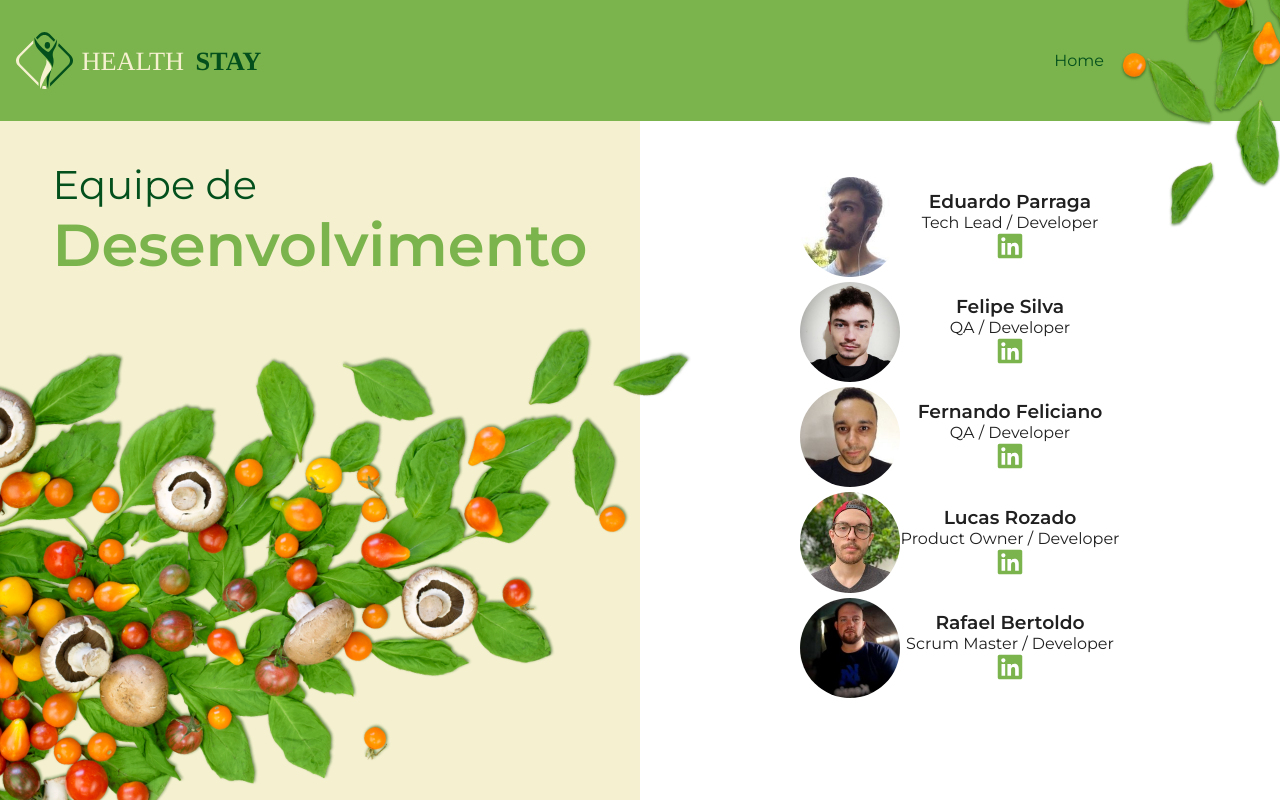
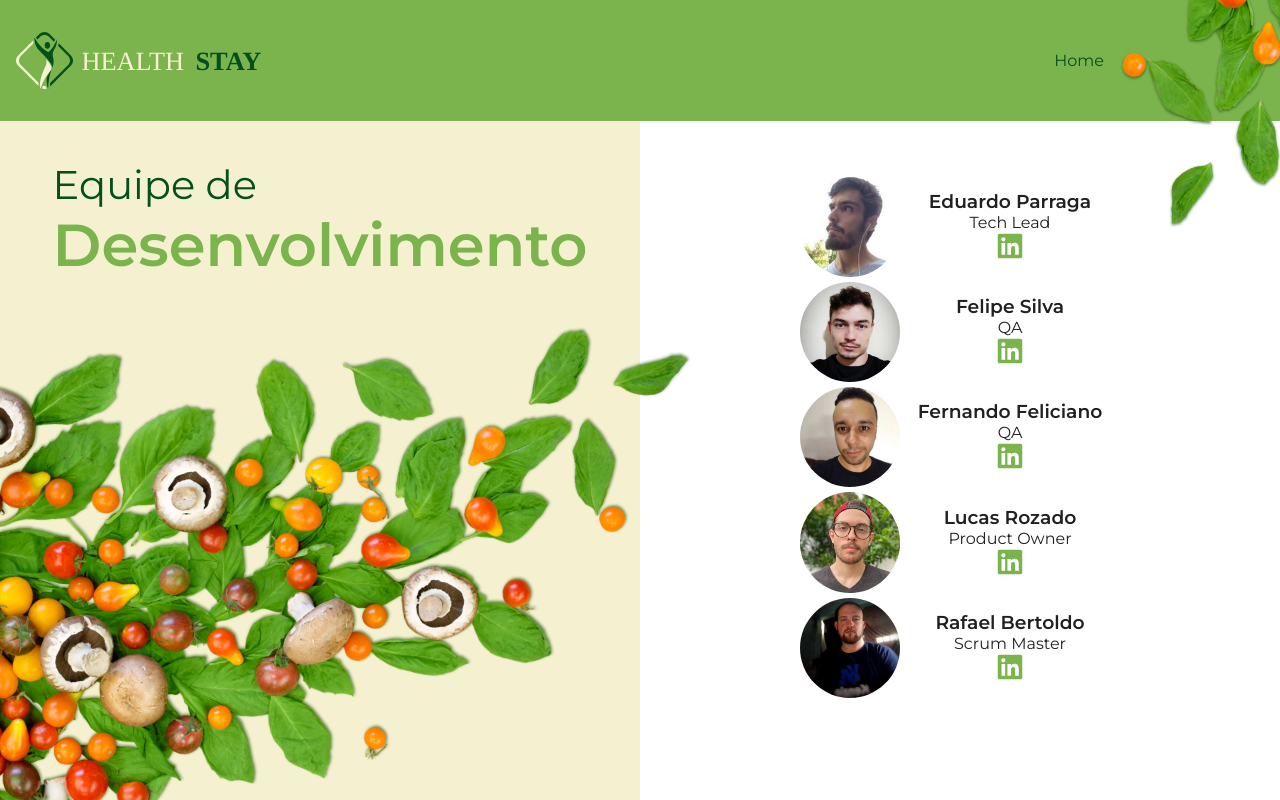
Before and after one commit to flp-ads/health-stay, a React (Create React App) app: page /sobre in a window 1280 px wide. Built offline with nearby package versions, Linux system fonts and the light colour scheme.

Commit message:
fix: linkdin Rafael fixed

```diff
--- a/src/pages/AboutUs/index.jsx
+++ b/src/pages/AboutUs/index.jsx
@@ -55,7 +55,7 @@ const AboutUs = () => {
             <img src={Eduardo} alt="RafaPhoto" />
             <div>
               <h3>Eduardo Parraga</h3>
-              <p>Tech Lead / Developer</p>
+              <p>Tech Lead</p>
               <a href="https://www.linkedin.com/in/eduardo-parraga-2b0a72185/">
                 <FaLinkedin size={28} />
               </a>
@@ -65,7 +65,7 @@ const AboutUs = () => {
             <img src={Felipe} alt="RafaPhoto" />
             <div>
               <h3>Felipe Silva </h3>
-              <p>QA / Developer</p>
+              <p>QA</p>
               <a href="https://www.linkedin.com/in/felipe-silva-3855541a4">
                 <FaLinkedin size={28} />
               </a>
@@ -75,7 +75,7 @@ const AboutUs = () => {
             <img src={Fernando} alt="RafaPhoto" />
             <div>
               <h3>Fernando Feliciano </h3>
-              <p>QA / Developer</p>
+              <p>QA</p>
               <a href="https://www.linkedin.com/in/fernando-rodrigo-83773b21a/">
                 <FaLinkedin size={28} />
               </a>
@@ -85,7 +85,7 @@ const AboutUs = () => {
             <img src={Lucas} alt="LucasPhoto" />
             <div>
               <h3>Lucas Rozado</h3>
-              <p>Product Owner / Developer</p>
+              <p>Product Owner</p>
               <a href="https://www.linkedin.com/in/lucas-bravo-rozado-a80b36213/">
                 <FaLinkedin size={28} />
               </a>
@@ -95,8 +95,8 @@ const AboutUs = () => {
             <img src={Rafael} alt="RafaPhoto" />
             <div>
               <h3>Rafael Bertoldo</h3>
-              <p>Scrum Master / Developer</p>
-              <a href="https://www.linkedin.com/in/felipe-silva-3855541a4">
+              <p>Scrum Master</p>
+              <a href="https://www.linkedin.com/in/rafaeljbertoldo/">
                 <FaLinkedin size={28} />
               </a>
             </div>
```
